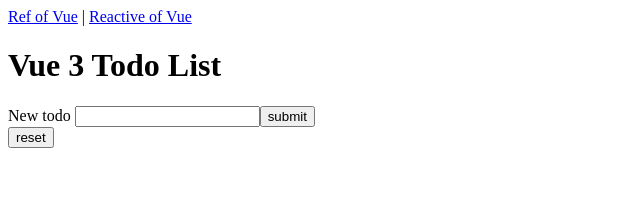
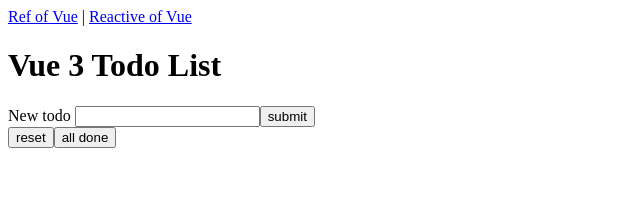
Before and after one commit to Soknoy/Vue3_Todo_Practice, a Vue app: page / in a window 1280 px wide. Shown: the top 217 px of the page, without its empty margins (0-640 px from the left). Built offline with nearby package versions, Linux system fonts and the light colour scheme.

Commit message:
add mark as done all feature

```diff
--- a/src/views/About.vue
+++ b/src/views/About.vue
@@ -7,6 +7,7 @@
       <button class="todo" @click.prevent="addTodo">Submit</button>
     </form>
     <button @click="resetTodo" class="todo">Reset</button>
+    <button @click="markAllTodo">all done</button>
     <ul>
       <li
         v-for="(todo, index) in todoList"
@@ -47,6 +48,11 @@ export default {
     const toggleDone = (todo) => {
       todo.done = !todo.done;
     };
+    const markAllTodo = () => {
+      data.todoList.forEach((todo) => {
+        todo.done = true;
+      });
+    };
 
     return {
       ...toRefs(data),
@@ -54,6 +60,7 @@ export default {
       resetTodo,
       deleteTodo,
       toggleDone,
+      markAllTodo,
     };
   },
 };
--- a/src/views/Home.vue
+++ b/src/views/Home.vue
@@ -7,6 +7,7 @@
       <button>submit</button>
     </form>
     <button @click="deleteTodo">reset</button>
+    <button @click="markAllTodo">all done</button>
     <ul>
       <li
         v-for="(todo, index) in todoList"
@@ -53,6 +54,11 @@ export default {
       // Splice function syntax arr.splice(index, number, adding item, adding item, ...)
       todoList.value.splice(index, 1);
     };
+    const markAllTodo = () => {
+      todoList.value.forEach((todo) => {
+        todo.done = true;
+      });
+    };
     return {
       newTodo,
       todoList,
@@ -60,6 +66,7 @@ export default {
       toggleTodo,
       deleteTodo,
       removeTodo,
+      markAllTodo,
     };
   },
 };
```
